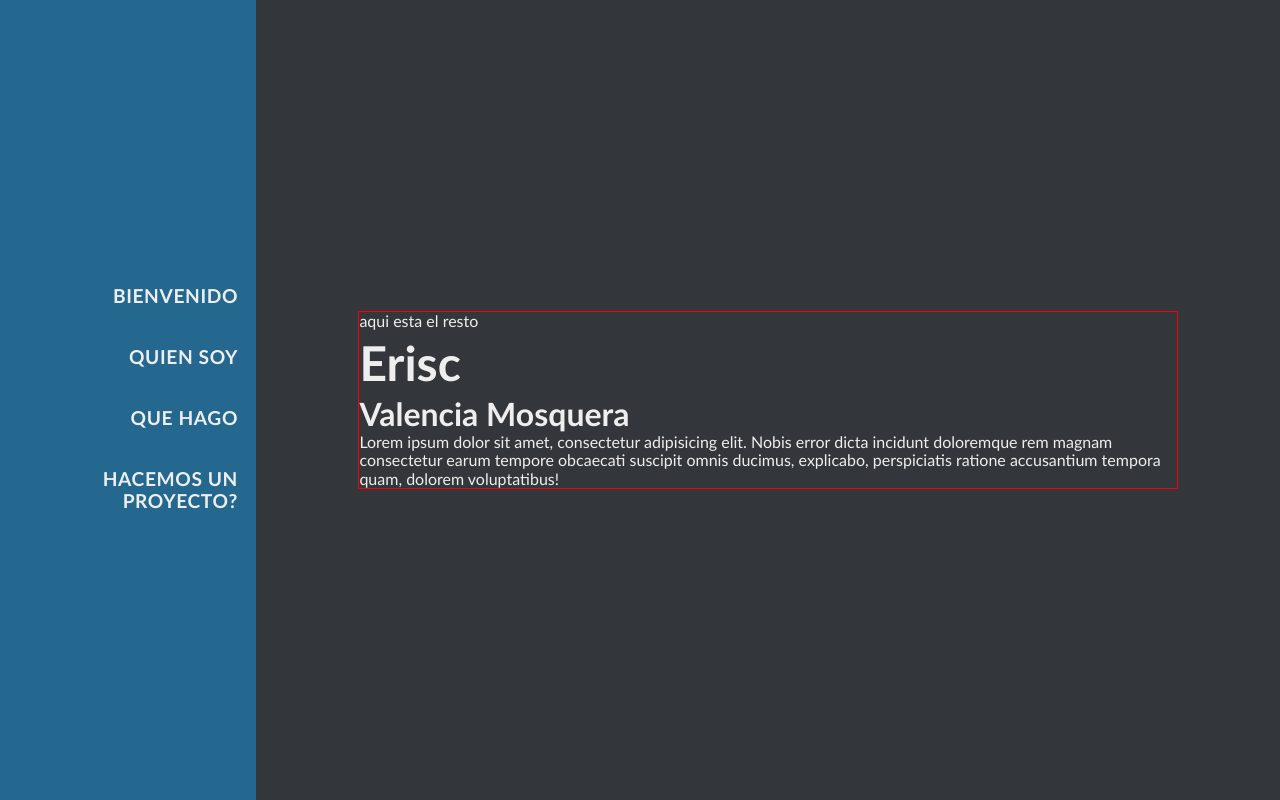
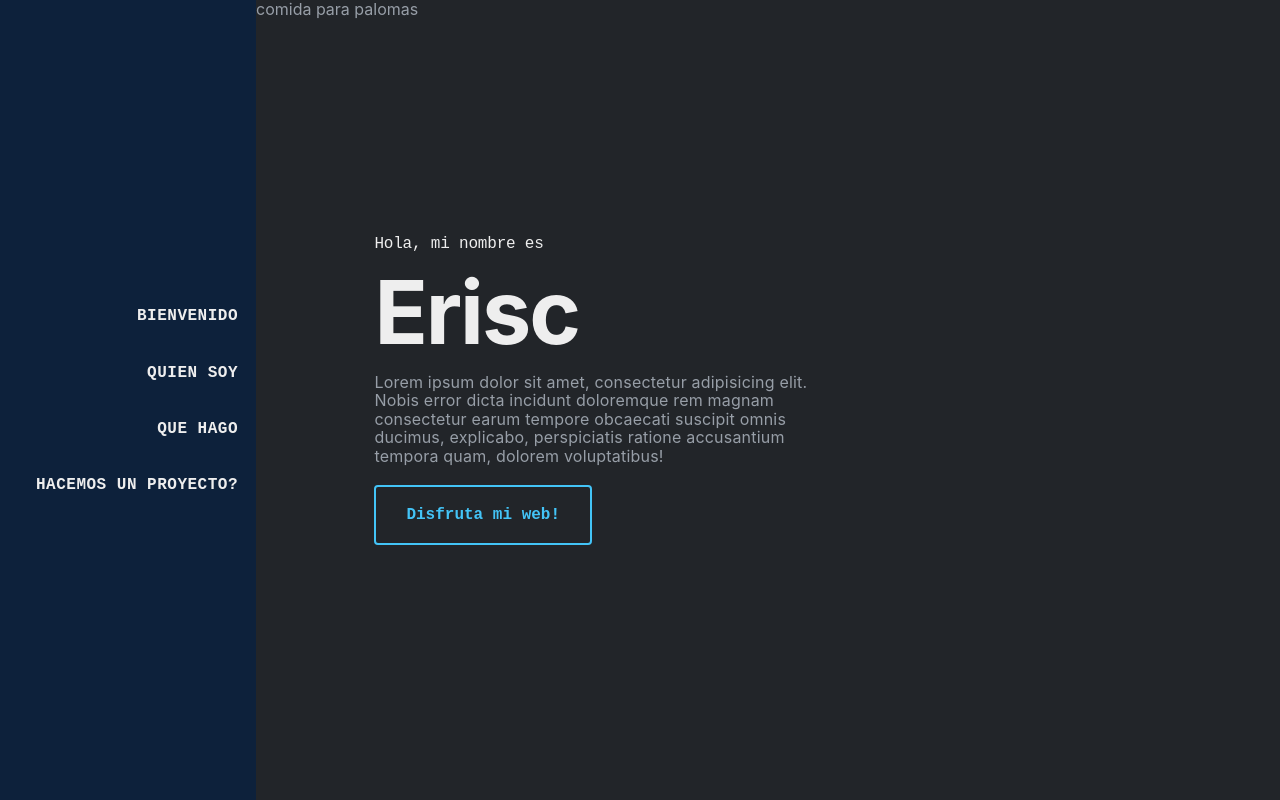
Before and after one commit to Hikotsuoficial/spa-practica, a Vue app: page / in a window 1280 px wide. Shown: the top 800 px of the page. Built offline with nearby package versions, Linux system fonts and the light colour scheme.

Commit message:
crating style form in contact zone

```diff
--- a/src/assets/styles/c-generic/_all.scss
+++ b/src/assets/styles/c-generic/_all.scss
@@ -2,4 +2,5 @@
 
 @import './normalize';
 @import './generic';
+@import './fonts';
 @import './vars';
--- a/src/assets/styles/c-generic/_fonts.scss
+++ b/src/assets/styles/c-generic/_fonts.scss
@@ -0,0 +1 @@
+@import url('https://fonts.googleapis.com/css2?family=Montserrat:ital,wght@0,100;0,200;0,600;0,800;1,100&display=swap');
--- a/src/assets/styles/c-generic/_vars.scss
+++ b/src/assets/styles/c-generic/_vars.scss
@@ -6,28 +6,39 @@
 
     //guide items box
     --box-viewer: 1px solid red;
+    --box-shadow:3px 3px 0px 0px #2e2e2e ;
 
     //fonts
     --principal-font:  Calibri, 'Gill Sans', 'Gill Sans MT', 'Trebuchet MS', sans-serif;
+    --monserrat-font: 'Montserrat', sans-serif;
+    --font-sans: "Calibre","Inter","San Francisco","SF Pro Text",-apple-system,system-ui,sans-serif;
+    --font-mono: "SF Mono","Fira Code","Fira Mono","Roboto Mono",monospace;
 
     //font sizes
     --titles-big: 3rem;
-    --subttitles: 2rem;
+    --subtitles: 1.3rem;
 
     //shadow texts
     --text-shadow-1: 1px 1px 2px rgba(32, 32, 32, 0.377);
 
     //border radius
-    --border-radius: 10px;
+    --border-radius: 4px;
+
 }
 
 .theme-blue{
-    --color-wall-1: #24688f;
-    --color-wall-3: #363b42;
-    --color-wall-4: #33363a;
+    // --color-wall-1: #24688f;
+    --color-wall-1: rgb(13, 33, 59);
+    --color-wall-3: rgb(67, 196, 247);
+    // --color-wall-3: #363b42;
+    --color-wall-4: rgb(34, 37, 41);
+
+    --color-border-1:rgb(105, 112, 122);
+
+    --btn-hover-color: rgba(102, 212, 255, 0.158);
 
     --font-color-1: #eeeeee;
-    --font-color-2: #33363a;
+    --font-color-2: #979ea7;
 
 }
 
--- a/src/assets/styles/d-elements/_all.scss
+++ b/src/assets/styles/d-elements/_all.scss
@@ -4,5 +4,9 @@ html{
 }
 
 body{
-    font-family:var(--principal-font);
+    font-family:var(--font-sans);
 }
+
+.label{
+    display: block;
+}
--- a/src/components/views/HomeView.vue
+++ b/src/components/views/HomeView.vue
@@ -11,20 +11,25 @@
       </nav>
     </aside>
     <div class="info-section">
+      <div class="social-media-container">
+        <p>comida para palomas</p>
+      </div>
       <div class="wall-1" id="wellcome">
         <section class="wall-content">
           <div>
-            <p>aqui esta el resto</p>
+            <p class="grettings">Hola, mi nombre es</p>
+            <!-- <img class="photo-perfil" src="@/assets/media/img/photo-perfil.jpg" alt=""> -->
           </div>
           <div class="wall-item-first">
           <h1 class="title-text">Erisc</h1>
-          <h2 class="subtitle-text">Valencia Mosquera</h2>
-          <p>
+          <p class="text-description">
             Lorem ipsum dolor sit amet, consectetur adipisicing elit. Nobis error dicta incidunt
             doloremque rem magnam consectetur earum tempore obcaecati suscipit omnis ducimus,
             explicabo, perspiciatis ratione accusantium tempora quam, dolorem voluptatibus!
           </p>
+          <button class="btn-wellcome">Disfruta mi web!</button>
           </div>
+
         </section>
       </div>
       <div class="wall-2" id="cards">
@@ -55,12 +60,7 @@
       </div>
       <div class="wall-2" id="contact">
         <section class="wall-content">
-          <p>Hi! my name is Erisc Valencia Mosquera</p>
-          <p>
-            Lorem ipsum dolor sit amet, consectetur adipisicing elit. Nobis error dicta incidunt
-            doloremque rem magnam consectetur earum tempore obcaecati suscipit omnis ducimus,
-            explicabo, perspiciatis ratione accusantium tempora quam, dolorem voluptatibus!
-          </p>
+          <ContactForm></ContactForm>
         </section>
       </div>
     </div>
@@ -69,9 +69,13 @@
 
 <script lang="ts">
 import { defineComponent } from 'vue';
+import ContactForm from '@/components/molecules/ContactForm.vue';
 
 export default defineComponent({
   name: 'HomeView',
+  components: {
+    ContactForm,
+  },
 });
 </script>
 
@@ -119,21 +123,21 @@ export default defineComponent({
 .main-menu .nav-link {
   // margin-left: 3rem;
   text-align: right;
-  font-weight: 700;
   // text-shadow: var(--text-shadow-1);
+  transition: 0.3s;
   padding: 18px;
-  border-bottom: 3px solid var(--color-wall-1);
-  transition: 0.3s;
 
-  @media screen and (max-width: 1440px) {
   &:hover {
     background: linear-gradient(
       90deg,
-      rgba(36, 104, 143, 1) 0%,
-      rgba(51, 54, 58, 1) 50%,
-      rgba(51, 54, 58, 1) 100%
+      rgba(13, 33, 59, 1) 0%,
+      rgba(34, 37, 41, 1) 50%,
+      rgba(34, 37, 41, 1) 100%
     );
+  transition: background 0.3s;
   }
+
+  @media screen and (max-width: 1440px) {
   }
 
   @media screen and (max-width: 1024px) {
@@ -143,20 +147,32 @@ export default defineComponent({
     background: none;
     border-bottom: 0;
     }
+
+  &:active{
+      background: linear-gradient(
+      90deg,
+      rgba(13, 33, 59, 1) 0%,
+      rgba(34, 37, 41, 1) 50%,
+      rgba(34, 37, 41, 1) 100%
+    );
+  }
   }
 }
 
 .nav-link a {
+  font-family: var(--font-mono);
+  font-weight: 700;
   text-decoration: none;
   color: var(--font-color-1);
   // position: relative;
-  font-size: 1.2rem;
-  letter-spacing: 0.6px;
+  font-size: 1rem;
+  letter-spacing: 0.5px;
 
   @media screen and (max-width: 1024px) {
 
   font-size: 1rem;
   position: relative;
+  letter-spacing: 0.7px;
 
   &:before {
     content: "";
@@ -168,15 +184,16 @@ export default defineComponent({
     );
     position: absolute;
     height: 5px;
-    width: 0%;
+    width: 0;
     right: 0px;
-    bottom: -8px;
+    bottom: -12px;
     transition: 0.3s;
   }
 
   &:hover::before {
     width: 100%;
   }
+
   }
 
   @media screen and (max-width: 768px) {
@@ -220,7 +237,10 @@ export default defineComponent({
   width: 80%;
   display: flex;
   flex-direction: column;
-  border: var(--box-viewer);
+  padding: var(--padding-boxes);
+  border-radius: var(--border-radius);
+  // box-shadow: var(--box-shadow);
+  // border: var(--box-viewer);
 
   @media screen and (max-width: 1024px) {
     transition:0.2s;
@@ -231,13 +251,58 @@ export default defineComponent({
   }
 }
 
+.wall-content .photo-perfil{
+  width: 220px;
+  border-radius: 50%;
+  border: 5px solid whitesmoke;
+}
+
+.grettings{
+  font-family: var(--font-mono);
+  font-size: 1rem;
+  letter-spacing: -0.2px;
+}
+
 .title-text {
-  font-size: var(--titles-big);
+  font-size: 5.5rem;
+  font-weight:700;
+  letter-spacing: -2px;
   @include reset-padding-margin();
 }
 
 .subtitle-text {
-  font-size: var(--subttitles);
+  font-size: 1rem;
+}
+
+.text-description{
+width: 60%;
+letter-spacing: 0.2px;
+color: var(--font-color-2);
+
+}
+
+.btn-wellcome{
+  margin: 20px 0;
+  height: 60px;
+  padding: 0 30px;
+  background: none;
+  font-weight: 700;
+  font-size: 1rem;
+  color: var(--color-wall-3);
+  border: 2px solid var(--color-wall-3);
+  border-radius: var(--border-radius);
+  font-family: var(--font-mono);
+
+  &:hover{
+    background: var(--btn-hover-color);
+  }
+}
+// SEccion social media
+
+.social-media-container{
+  position:absolute;
+  height: 60px;
+  color: var(--font-color-2)
 }
 
 .card-container-section {
```
